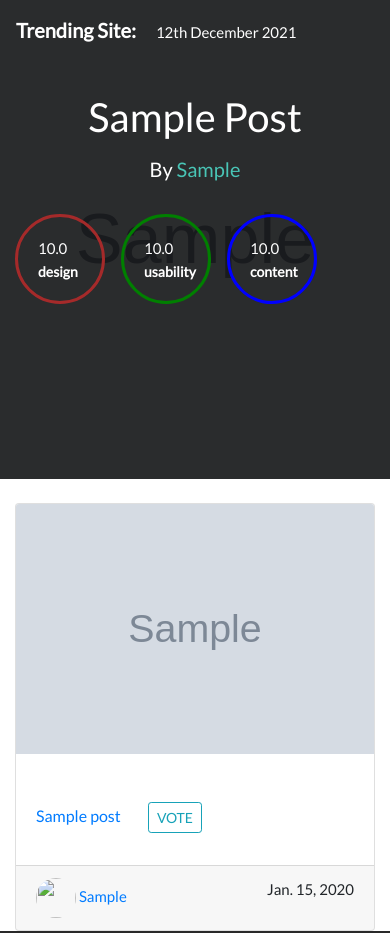
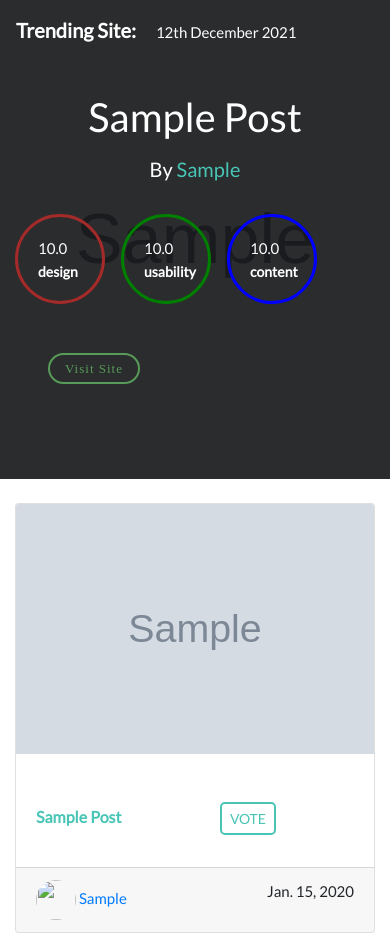
Before and after one commit to mary-wan/awards, a Django app: page / in a window 390 px wide. Shown: the part 52-985 px from the top of the page. Run offline with Django 3.2, Linux system fonts and the light colour scheme; tables that the repository leaves empty hold one stand-in row (values such as "Sample post"); grey boxes marked "Sample" are stand-in pictures; some libraries are stand-ins or nearby versions; some web fonts are replaced.

Commit message:
make home page responsive

```diff
--- a/projawards/static/css/styles.css
+++ b/projawards/static/css/styles.css
@@ -269,8 +269,27 @@ a:hover{
   display: flex;
   clear: right;
 }
-
-
+.btn-outline {
+  border: 2px solid #49c5b6;
+  background-color: white;
+  color: #49c5b6;
+  cursor: pointer;
+  margin-left: 30% !important;
+  border-radius: 5px;
+}
+.radius{
+  font-family: Raleway-SemiBold;
+  font-size: 13px;
+  color: rgba(103, 192, 103, 0.75);
+  letter-spacing: 1px;
+  line-height: 15px;
+  border: 2px solid rgba(103, 192, 103, 0.75);
+  border-radius: 40px;
+  background: transparent;
+  transition: all 0.3s ease 0s;
+  padding-left: 15px;
+  padding-right: 15px;
+}
 
 
 
--- a/projawards/templates/all-awards/home.html
+++ b/projawards/templates/all-awards/home.html
@@ -70,19 +70,14 @@
                             <span class="descr-rate">Score</span>
                         </div>
                     </div>
-                    <!-- <div id="usability1" class="mx-auto col-md-3">{{ rating.usability_average }}<br>
-                        <span class="descr-rate">usability</span>
-                    </div>
-                    <div id="content1" class="col-md-3">{{ rating.content_average }}<br>
-                        <span class="descr-rate">content</span>
-                    </div> -->
                 </div>
                     {% endif %}
                     {% endfor %}
                 </div>
                 <div class="col-md-3"></div>
           </div>
-        </div>
+          <a href="{{random_post.url}}" class="btn btn-success radius m-5">Visit Site</a>
+    </div>
 
     </div>
 
@@ -95,8 +90,8 @@
             <a href="{% url 'project' post.title %}"><img class="card-img-top" src="{{ post.photo.url }}" alt="Card image cap" height="250"></a>
 
             <div class="card-body pt-5">
-              <h6 class="card-title text-sm"><a href="{% url 'project' post.title %}">{{post.title}}</a>
-                 <a class="btn btn-sm btn-outline-info ml-4" href="{% url 'project' post.title %}"> VOTE</a>
+              <h6 class="card-title text-sm"><a href="{% url 'project' post.title %}" class="link-color font-weight-bold">{{post.title|title}}</a>
+                 <a class="btn btn-sm btn-outline ml-4" href="{% url 'project' post.title %}"> VOTE</a>
             </h6>
             </div>
             <div class="card-footer">
--- a/projawards/templates/all-awards/project.html
+++ b/projawards/templates/all-awards/project.html
@@ -5,7 +5,7 @@
 {% block content %}
 {{ block.super}}
 <div class="container mt-3">
-    <p class="mb-4 mt-4">{{ post.title }} by {{ post.user.username }} </p> <br>
+    <p class="mb-4 mt-4">{{ post.title|title }} by {{ post.user.username|title  }} </p> <br>
 
     <div class="card">
         <div class="" style="background-image:url( {{post.photo.url}})">
```
